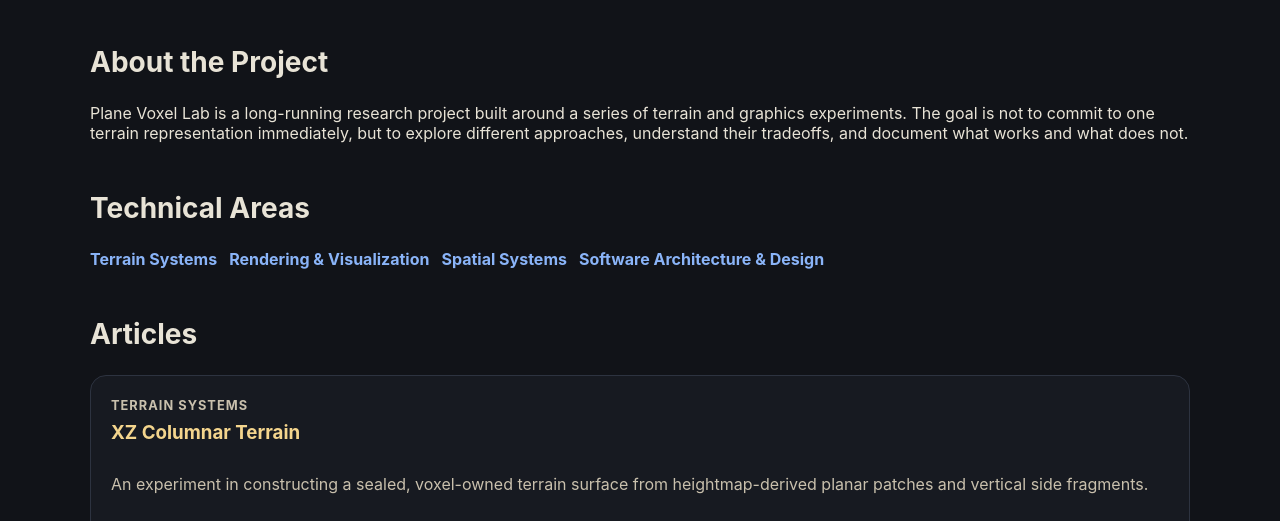
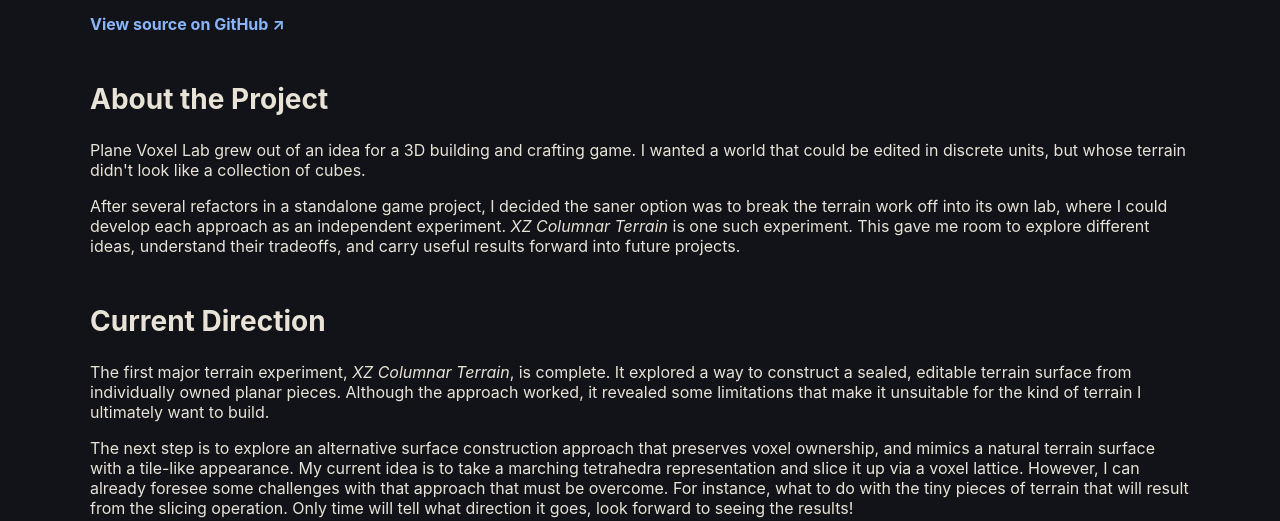
Before and after one commit to aaron-eugene/DevSite, an Astro site: page /projects/plane-voxel-lab in a window 1280 px wide. Shown: the part 279-800 px from the top of the page. Built offline with nearby package versions, Linux system fonts and the light colour scheme; Astro itself is replaced by a stand-in of ours.

Commit message:
Cleaned up project pages for publishing

```diff
--- a/src/data/projects.js
+++ b/src/data/projects.js
@@ -18,6 +18,7 @@
  * @property {string} description
  * @property {string} href
  * @property {string} image
+ * @property {string} [repositoryUrl]
  * @property {string[]} areaIds
  */
 
@@ -30,6 +31,7 @@ export const projects = [
 			"An experimental C++ / OpenGL lab for investigating voxel terrain representation, surface construction, rendering, spatial systems, and approaches to editable terrain.",
 		href: "/projects/plane-voxel-lab",
 		image: "/images/xz-columnar-preview.jpg",
+		repositoryUrl: "https://github.com/aaron-eugene/PlaneVoxelLab",
 		areaIds: [
 			"terrain-systems",
 			"rendering-visualization",
--- a/src/pages/projects/plane-voxel-lab.astro
+++ b/src/pages/projects/plane-voxel-lab.astro
@@ -31,17 +31,62 @@ const articles = getArticlesByProjectId(getPublishedArticles(), project.id);
 		<p class="intro">
 			{project.description}
 		</p>
+
+		{
+			project.repositoryUrl && (
+				<p class="project-repository">
+					<a
+						href={project.repositoryUrl}
+						target="_blank"
+						rel="noopener noreferrer"
+					>
+						View source on GitHub ↗
+					</a>
+				</p>
+			)
+		}
 	</section>
 
 	<section class="project-section">
 		<h2>About the Project</h2>
 
 		<p>
-			Plane Voxel Lab is a long-running research project built around a
-			series of terrain and graphics experiments. The goal is not to
-			commit to one terrain representation immediately, but to explore
-			different approaches, understand their tradeoffs, and document what
-			works and what does not.
+			Plane Voxel Lab grew out of an idea for a 3D building and crafting
+			game. I wanted a world that could be edited in discrete units, but
+			whose terrain didn't look like a collection of cubes.
+		</p>
+
+		<p>
+			After several refactors in a standalone game project, I decided the
+			saner option was to break the terrain work off into its own lab,
+			where I could develop each approach as an independent experiment.
+			{" "}<em>XZ Columnar Terrain</em>{" "}is one such experiment. This
+			gave me room to explore different ideas, understand their tradeoffs,
+			and carry useful results forward into future projects.
+		</p>
+	</section>
+
+	<section class="project-section">
+		<h2>Current Direction</h2>
+
+		<p>
+			The first major terrain experiment, <em>XZ Columnar Terrain</em>, is
+			complete. It explored a way to construct a sealed, editable terrain
+			surface from individually owned planar pieces. Although the approach
+			worked, it revealed some limitations that make it unsuitable for the
+			kind of terrain I ultimately want to build.
+		</p>
+
+		<p>
+			The next step is to explore an alternative surface construction
+			approach that preserves voxel ownership, and mimics a natural
+			terrain surface with a tile-like appearance. My current idea is to
+			take a marching tetrahedra representation and slice it up via a
+			voxel lattice. However, I can already foresee some challenges with
+			that approach that must be overcome. For instance, what to do with
+			the tiny pieces of terrain that will result from the slicing
+			operation. Only time will tell what direction it goes, look forward
+			to seeing the results!
 		</p>
 	</section>
 
--- a/src/styles/global.css
+++ b/src/styles/global.css
@@ -321,6 +321,21 @@ nav a:hover {
 }
 
 /* ==================================================
+   Project Pages
+   ================================================== */
+
+.project-repository a {
+	color: var(--color-accent-blue);
+	font-weight: 700;
+	text-decoration: none;
+}
+
+.project-repository a:hover {
+	color: var(--color-accent-gold);
+	text-decoration: underline;
+}
+
+/* ==================================================
    About Page
    ================================================== */
 
```
